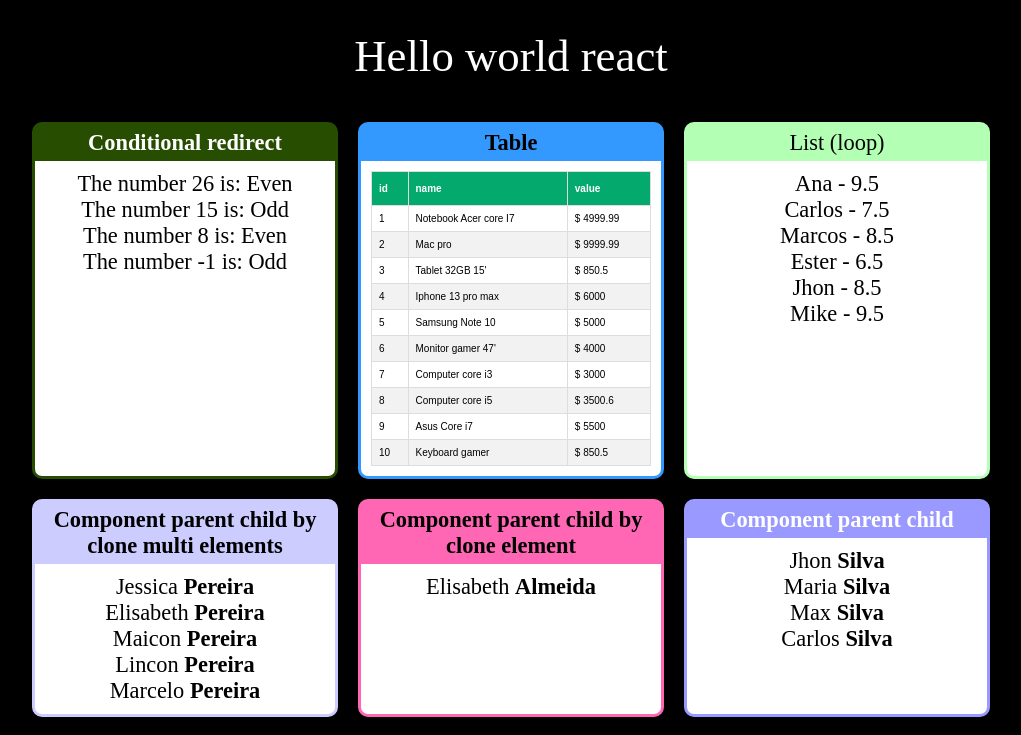
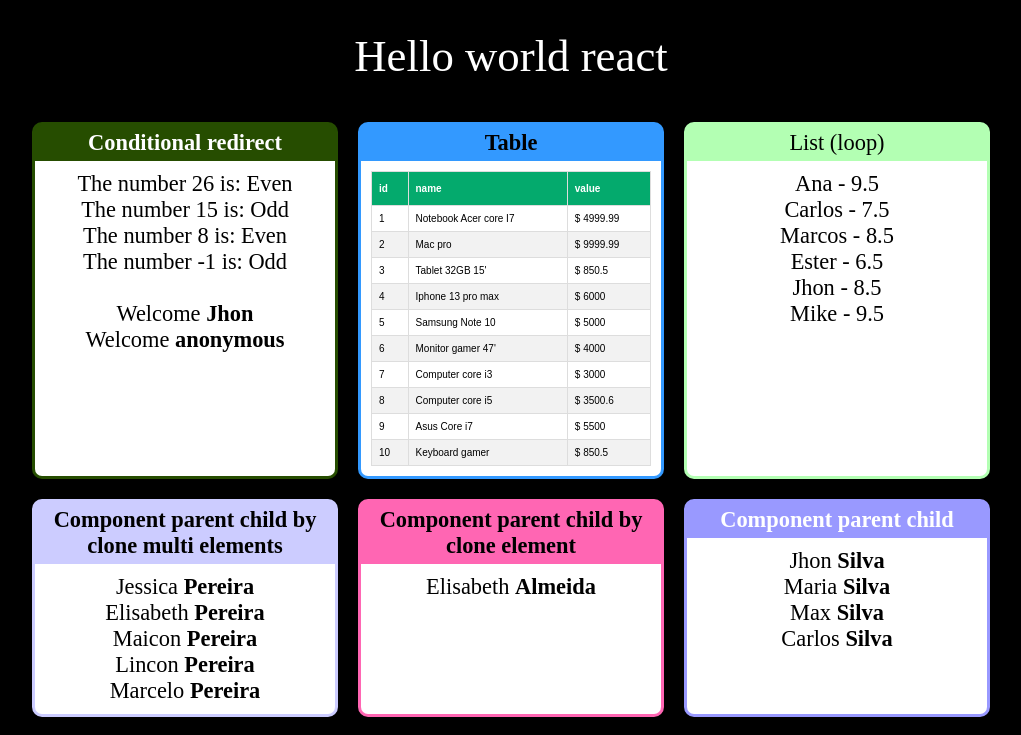
Before and after one commit to bbnsdevelop/react-zero-advanced, a React (Create React App) app in the folder fundamentals/: page / in a window 1280 px wide. Shown: the top 735 px of the page, without its empty margins (129-1150 px from the left). Built offline with nearby package versions, Linux system fonts and the light colour scheme.

Commit message:
chore: Conditional with component

```diff
--- a/fundamentals/src/App.jsx
+++ b/fundamentals/src/App.jsx
@@ -14,6 +14,7 @@ import Child from "./components/component-structure/Child";
 import ListStudent from "./components/loops/ListStudent";
 import ProductComponent from "./components/loops/ProductComponent";
 import EvenOrOdd from "./components/conditional/EvenOrOdd";
+import UserInfo from "./components/conditional/UserInfo";
 
 // eslint-disable-next-line import/no-anonymous-default-export
 export default (_) => (
@@ -28,6 +29,9 @@ export default (_) => (
         <EvenOrOdd number={15}></EvenOrOdd>
         <EvenOrOdd number={8}></EvenOrOdd>
         <EvenOrOdd number={-1}></EvenOrOdd>
+        <br/>
+        <UserInfo user={{ name: "Jhon"}} />
+        <UserInfo user={{email : "carlos@gmail.com"}} />
       </Card>
 
       <Card title="Table" color="#3399ff" textColor="#000000" titleBold="bold">
--- /dev/null
+++ b/fundamentals/src/components/conditional/ComponentReturnChild.js
@@ -0,0 +1,13 @@
+import React from "react";
+
+const ComponentReturnChild = (props) =>{
+    const canReturn = props.test;
+    if(canReturn){
+        return props.children;
+    }
+    return false;
+
+
+}
+
+export default ComponentReturnChild;
--- /dev/null
+++ b/fundamentals/src/components/conditional/UserInfo.jsx
@@ -0,0 +1,18 @@
+import React from "react";
+import ComponentReturnChild from "./ComponentReturnChild";
+
+const UserInfo = (props) => {
+  const user = props.user || {};
+  return (
+    <div>
+      <ComponentReturnChild test={user && user.name}>
+        Welcome <strong> {user.name} </strong>
+      </ComponentReturnChild>
+      <ComponentReturnChild test={!user || !user.name}>
+        Welcome <strong> anonymous </strong>
+      </ComponentReturnChild>
+    </div>
+  );
+};
+
+export default UserInfo;
```
